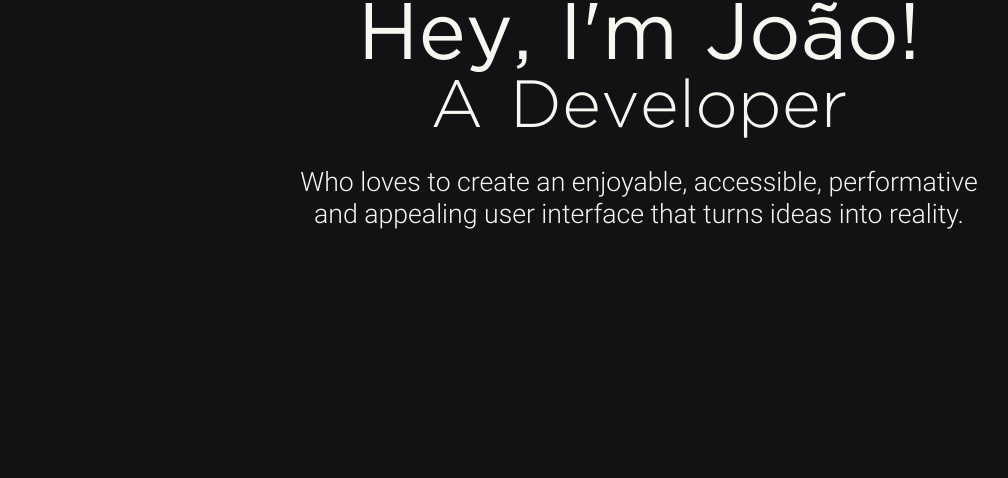
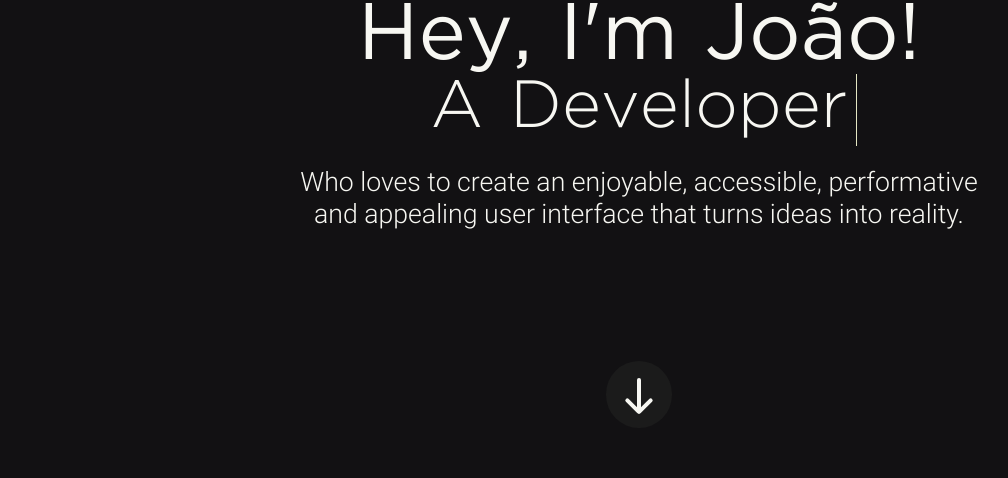
Before and after one commit to joaohd98/damazio-portfolio, a Next.js app: page / in a window 1280 px wide. Shown: the part 292-770 px from the top of the page, without its empty margins (1-1009 px from the left). Built offline with nearby package versions, Linux system fonts and the light colour scheme.

Commit message:
feature(header): add scroll button

```diff
--- /dev/null
+++ b/src/components/ScrollButton/index.tsx
@@ -0,0 +1,15 @@
+import gsap from 'gsap';
+import ScrollButtonProps from './props';
+import * as S from './styles';
+
+export default function ScrollButton({ target, className }: ScrollButtonProps) {
+  const onClick = () => {
+    gsap.to(window, { scrollTo: target, duration: 0.4 });
+  };
+
+  return (
+    <S.ScrollButton className={className} onClick={onClick}>
+      <S.ArrowIcon />
+    </S.ScrollButton>
+  );
+}
--- /dev/null
+++ b/src/components/ScrollButton/props.ts
@@ -0,0 +1,4 @@
+export default interface ScrollButtonProps {
+  target: string;
+  className?: string;
+}
--- /dev/null
+++ b/src/components/ScrollButton/styles.ts
@@ -0,0 +1,42 @@
+import styled from 'styled-components';
+
+export const ScrollButton = styled.button`
+  position: relative;
+  display: flex;
+  justify-content: center;
+  align-items: center;
+  height: 10rem;
+  width: 10rem;
+  border-radius: 100%;
+  background-color: ${({ theme }) => theme.backgroundMenu};
+  margin-top: 10rem;
+`;
+
+export const ArrowIcon = styled.span`
+  position: relative;
+  height: 50%;
+  width: 7.5%;
+  border-radius: 0.5rem;
+  background-color: ${({ theme }) => theme.primary};
+
+  :before,
+  :after {
+    content: '';
+    position: absolute;
+    top: 55%;
+    background-color: ${({ theme }) => theme.primary};
+    height: 60%;
+    width: 80%;
+    border-radius: 1rem;
+  }
+
+  :before {
+    left: 125%;
+    rotate: 45deg;
+  }
+
+  :after {
+    right: 125%;
+    rotate: 135deg;
+  }
+`;
--- a/src/templates/home/header/animation.ts
+++ b/src/templates/home/header/animation.ts
@@ -1,11 +1,13 @@
 import useRefElements from '@/hooks/useRefElements';
 import gsap from 'gsap';
 import useEffectLoaded from '@/hooks/useEffectLoaded';
+import { useRef } from 'react';
 
 export default function () {
   const [textsRef, setTextsRef] = useRefElements<HTMLHeadingElement>();
   const [cursorsRef, setCursorsRef] = useRefElements<HTMLHeadingElement>();
   const [highlightsRef, setHighlightsRef] = useRefElements<HTMLSpanElement>();
+  const scrollButtonRef = useRef<HTMLDivElement>(null);
 
   useEffectLoaded(() => {
     const tl = gsap.timeline();
@@ -18,11 +20,11 @@
         tl.set(previousCursor, { display: 'none' });
       }
 
-      tl.set(currentCursor, { display: 'block', delay: 0.2 * index });
+      tl.set(currentCursor, { display: 'block', delay: 0.15 * index });
 
       const letters = gsap.utils.selector(currentText)('span');
       letters.forEach(current => {
-        tl.set(current, { display: 'inline-block', autoAlpha: 1, delay: 0.15 });
+        tl.set(current, { display: 'inline-block', autoAlpha: 1, delay: 0.1 });
         tl.set(currentCursor, { left: '102%' });
       });
     });
@@ -33,18 +35,20 @@
         return;
       }
 
-      const tlCursor = gsap.timeline({ repeat: -1, duration: 1 });
+      const tlCursor = gsap.timeline({ repeat: -1, duration: 0.5 });
 
       tlCursor.set(currentCursor, { display: 'none' }, 0);
-      tlCursor.set(currentCursor, { display: 'block' }, 0.5);
+      tlCursor.set(currentCursor, { display: 'block' }, 0.25);
     });
 
-    tl.to(highlightsRef.current, { autoAlpha: 1, y: 0, stagger: 0.2 });
+    tl.to(highlightsRef.current, { autoAlpha: 1, y: 0, stagger: 0.15 });
+    tl.to(scrollButtonRef.current, { autoAlpha: 1, duration: 0.2 });
   }, []);
 
   return {
     setTextsRef,
     setCursorsRef,
-    setHighlightsRef
+    setHighlightsRef,
+    scrollButtonRef
   };
 }
--- a/src/templates/home/header/index.tsx
+++ b/src/templates/home/header/index.tsx
@@ -1,12 +1,13 @@
 import { useMemo } from 'react';
 import useSections from '@/constants/section';
+import ScrollButton from '@/components/ScrollButton';
 import * as S from './styles';
 import useConst from './const';
 import useAnimation from './animation';
 
 export default function Header() {
-  const { homeSection } = useSections();
-  const { setTextsRef, setCursorsRef, setHighlightsRef } = useAnimation();
+  const { homeSection, aboutSection } = useSections();
+  const { setTextsRef, setCursorsRef, setHighlightsRef, scrollButtonRef } = useAnimation();
   const { greetings, job, highlights } = useConst();
 
   const renderNameJob = useMemo(() => {
@@ -37,6 +38,9 @@
           </S.HightlightText>
         ))}
       </S.HightlightsRow>
+      <S.ScrollButtonContainer ref={scrollButtonRef}>
+        <ScrollButton target={aboutSection.href} />
+      </S.ScrollButtonContainer>
     </S.Header>
   );
 }
--- a/src/templates/home/header/styles.ts
+++ b/src/templates/home/header/styles.ts
@@ -53,7 +53,7 @@
       min-width: 4rem;
 
       ${mediaMaxWidth('mobile')`
-          min-width: 1rem;
+          min-width: 1.5rem;
       `}
     `}
 `;
@@ -87,8 +87,22 @@
   visibility: hidden;
   opacity: 0;
   transform: translateY(1rem);
+  margin-left: 2rem;
+  margin-right: 2rem;
 
   ${mediaMaxWidth('mobile')`
-    font-size: 2.2rem;
+    font-size: 2rem;
+    font-weight: 400;
   `}
 `;
+
+export const ScrollButtonContainer = styled.div`
+  position: absolute;
+  bottom: 10%;
+  opacity: 0;
+  visibility: hidden;
+
+  ${mediaMaxWidth('mobile')`
+    bottom: 20%;
+  `}
+`;
```
